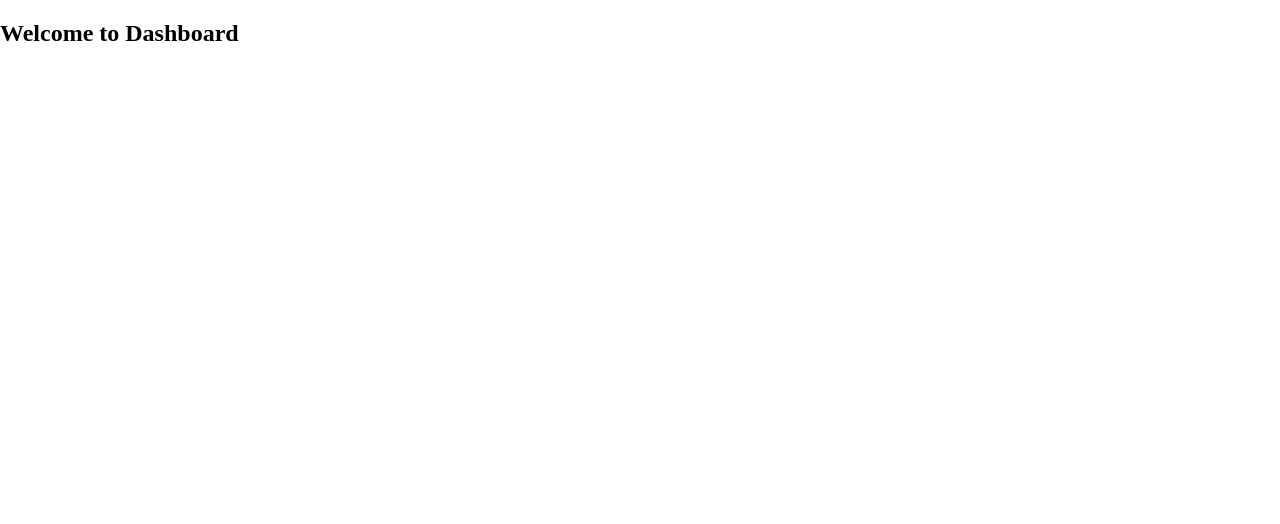
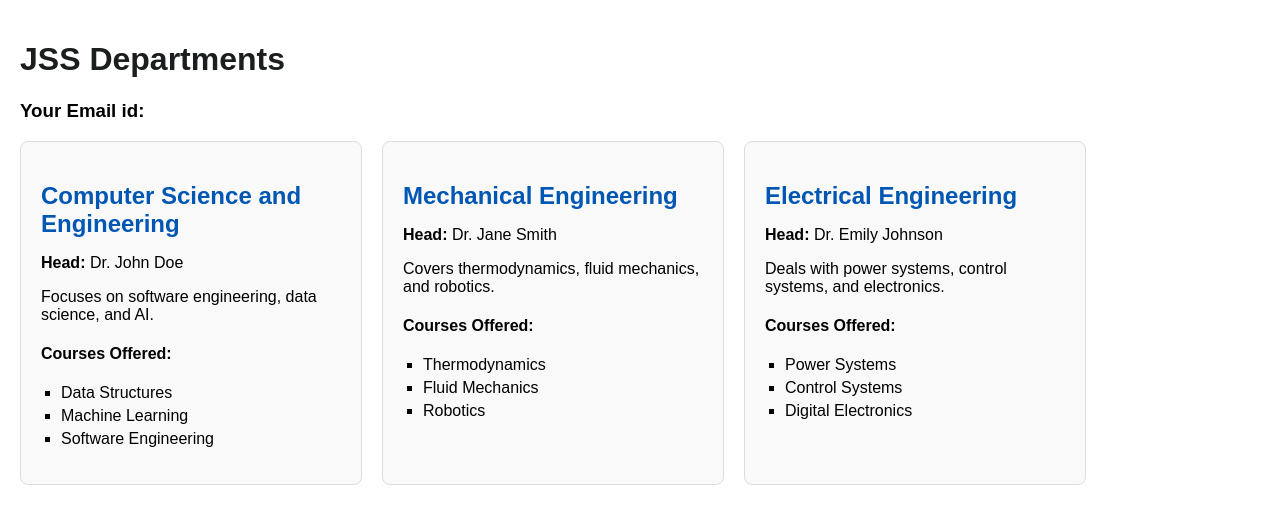
Before and after one commit to SHADABALIGITHUB/06.Practice_Dynamic.page, a React (Vite) app in the folder frontend/: page /dashboard in a window 1280 px wide. Shown: the top 524 px of the page. Built offline with nearby package versions, Linux system fonts and the light colour scheme; no server answers.

Commit message:
auth done using firebase direct

```diff
--- a/frontend/src/Wrappers.tsx
+++ b/frontend/src/Wrappers.tsx
@@ -8,7 +8,7 @@ const Wrappers:React.FC = () => {
 
   const [user,setUser]=React.useState<UserType>({
     email:"",
-    password:"",
+
   })
 
 
--- a/frontend/src/components/Dashboard.tsx
+++ b/frontend/src/components/Dashboard.tsx
@@ -2,14 +2,62 @@ import React from 'react'
 import { UserContext } from '../context/User'
 import { useContext } from 'react'
 
+import "../styles/Dashboard.css"
+export interface Department {
+  id: number;
+  name: string;
+  head: string;
+  description: string;
+  courses: string[];
+}
+
+
 const Dashboard:React.FC = () => {
     const {user}=useContext(UserContext);
+    const departments: Department[] = [
+      {
+        id: 1,
+        name: 'Computer Science and Engineering',
+        head: 'Dr. John Doe',
+        description: 'Focuses on software engineering, data science, and AI.',
+        courses: ['Data Structures', 'Machine Learning', 'Software Engineering']
+      },
+      {
+        id: 2,
+        name: 'Mechanical Engineering',
+        head: 'Dr. Jane Smith',
+        description: 'Covers thermodynamics, fluid mechanics, and robotics.',
+        courses: ['Thermodynamics', 'Fluid Mechanics', 'Robotics']
+      },
+      {
+        id: 3,
+        name: 'Electrical Engineering',
+        head: 'Dr. Emily Johnson',
+        description: 'Deals with power systems, control systems, and electronics.',
+        courses: ['Power Systems', 'Control Systems', 'Digital Electronics']
+      }
+    ];
+
   return (
-    <div>
-
-        <h2> Welcome to Dashboard {user.email}</h2>
-
+    <div className="dashboard-container">
+    <h1>JSS  Departments</h1>
+    <h3>Your Email id:{user.email}</h3>
+    <div className="department-list">
+      {departments.map(department => (
+        <div key={department.id} className="department-card">
+          <h2>{department.name}</h2>
+          <p><strong>Head:</strong> {department.head}</p>
+          <p>{department.description}</p>
+          <h4>Courses Offered:</h4>
+          <ul>
+            {department.courses.map(course => (
+              <li key={course}>{course}</li>
+            ))}
+          </ul>
+        </div>
+      ))}
     </div>
+  </div>
   )
 }
 
--- a/frontend/src/components/SignIn.tsx
+++ b/frontend/src/components/SignIn.tsx
@@ -1,22 +1,30 @@
-import React from 'react'
+import React, { useContext } from 'react'
 import "../styles/Signup.css"
 import { Link } from 'react-router-dom'
 import { useFirebase } from '../context/Firebase'
 import { useNavigate } from 'react-router-dom'
+import { UserContext } from '../context/User'
 const SignIn = () => {
     const [email,setEmail]=React.useState("");
     const [password,setPassword]=React.useState("");
+    const {setUser} =useContext(UserContext);
 
     const Firebase=useFirebase();
+    const naviagate=useNavigate();
 
 
     const handleLogin = async(e:React.FormEvent) => {
         e.preventDefault();
-       if(await Firebase.FirebaseLogin(email,password)){
-              console.log("Login Success")
+       try{
+        const res= await Firebase.FirebaseLogin(email,password);
+
+              setUser(res.user.providerData[0]);
+              // console.log("Login Success")
+              naviagate("/dashboard")
 
        }
-       else{
+
+       catch(err){
               console.log("Login Failed")
        }
     }
@@ -57,10 +65,10 @@ const SignIn = () => {
 
   <Link className="signup-link" to="/signup">
     Don't have an account?
-    <a href="#" className="signup-link link">
+    <span  className="signup-link link">
       {" "}
       Login
-    </a>
+    </span>
   </Link>
 </div>
 
--- a/frontend/src/context/Firebase.tsx
+++ b/frontend/src/context/Firebase.tsx
@@ -2,6 +2,7 @@ import {initializeApp} from 'firebase/app';
 import { createContext,ReactNode, useContext } from 'react';
 import { getAuth, createUserWithEmailAndPassword,signInWithEmailAndPassword } from 'firebase/auth';
 import { getDatabase,set,ref } from 'firebase/database';
+import { UserCredential } from 'firebase/auth';
 
 const firebaseConfig = {
     apiKey: import.meta.env.VITE_API_KEY,
@@ -16,8 +17,9 @@ const firebaseConfig = {
    type AuthContextType = {
     FirebaseRegister: (email: string, password: string) => Promise<Boolean>;
     FirebaseDatabaseSet: (key: string, data: string) => Promise<void>;
-    FirebaseLogin: (email: string, password: string) => Promise<Boolean>;
+    FirebaseLogin: (email: string, password: string) => Promise<UserCredential>;
   };
+
 
 
 
@@ -42,10 +44,11 @@ export const useFirebase = () => {
 
 export const FirebaseProvider = ({children}:{children:ReactNode}) => {
 
+
      const FirebaseRegister=async(email:string,password:string)=>{
         try {
             await createUserWithEmailAndPassword(FirebaseAuth, email, password);
-            // console.log("Registration successful:", userCredential);
+
             return true;
 
           } catch (error) {
@@ -65,14 +68,15 @@ export const FirebaseProvider = ({children}:{children:ReactNode}) => {
 
 
         }
-        const FirebaseLogin=async(email:string,password:string)=>{
+        const FirebaseLogin=async(email:string,password:string):Promise<UserCredential>=>{
             try{
-            await signInWithEmailAndPassword(FirebaseAuth,email,password);
-            return true;
+            const UserCredential=await signInWithEmailAndPassword(FirebaseAuth,email,password);
+             return UserCredential;
             }
             catch(error){
 
-                return false;
+
+                throw error;
             }
         }
 
--- a/frontend/src/context/User.ts
+++ b/frontend/src/context/User.ts
@@ -2,9 +2,12 @@
 import { createContext,Dispatch,SetStateAction } from "react";
 
 export type UserType={
+    displayName?:string|null;
     email:string|null;
-    password?:string;
-    username?:string;
+    phoneNumber?:string|null;
+    photoURL?:string|null;
+    providerId?:string|null;
+    uid?:string|null;
 }
 export type UserContextType = {
     user: UserType;
@@ -13,10 +16,14 @@ export type UserContextType = {
 
 export const UserContext=createContext<UserContextType>({
     user:{
+        displayName:"",
         email:"",
-        password:"",
-        username:""
-    },
+        phoneNumber:"",
+        photoURL:"",
+        providerId:"",
+        uid:"",
+
+  },
     setUser:()=>{}
 }
 );
--- /dev/null
+++ b/frontend/src/styles/Dashboard.css
@@ -0,0 +1,37 @@
+/* src/styles/Dashboard.css */
+.dashboard-container h1{
+    color: rgb(27, 30, 30);
+    text-transform: capitalize;
+}
+.dashboard-container {
+    padding: 20px;
+    font-family: Arial, sans-serif;
+  }
+
+  .department-list {
+    display: flex;
+    flex-wrap: wrap;
+    gap: 20px;
+  }
+
+  .department-card {
+    background-color: #f9f9f9;
+    padding: 20px;
+    border: 1px solid #ddd;
+    border-radius: 8px;
+    width: 300px;
+  }
+
+  .department-card h2 {
+    color: #0056b3;
+    margin-bottom: 10px;
+  }
+
+  .department-card ul {
+    list-style-type: square;
+    padding-left: 20px;
+  }
+
+  .department-card ul li {
+    margin-bottom: 5px;
+  }
```
